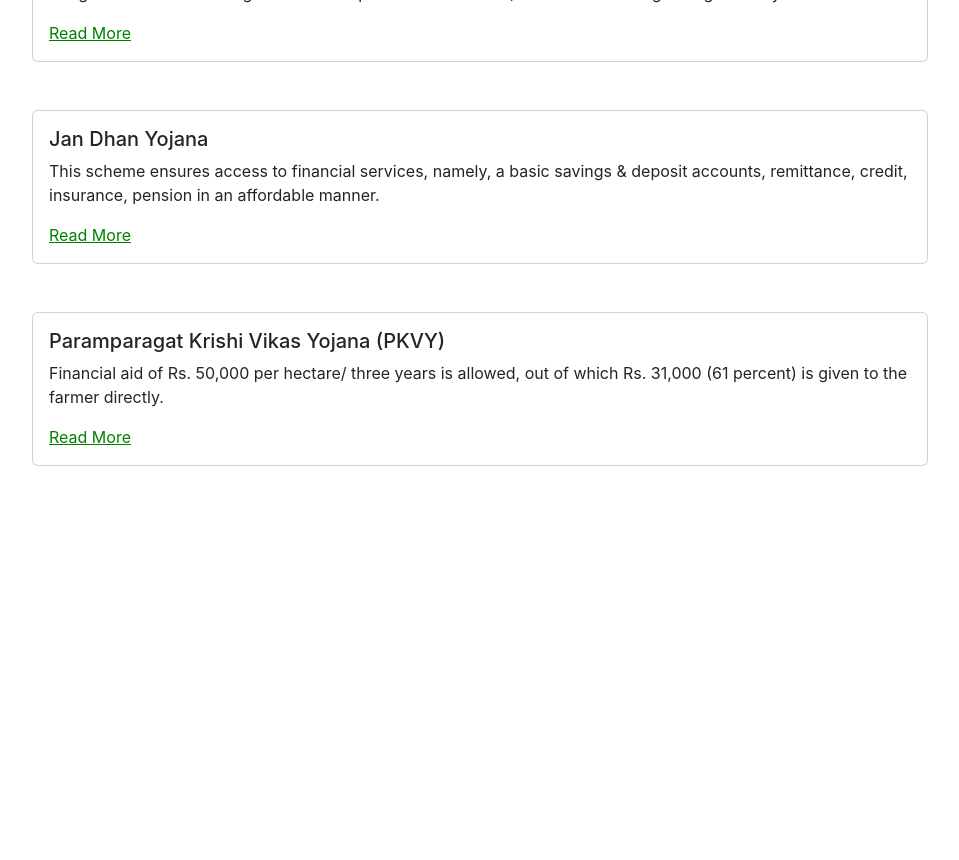
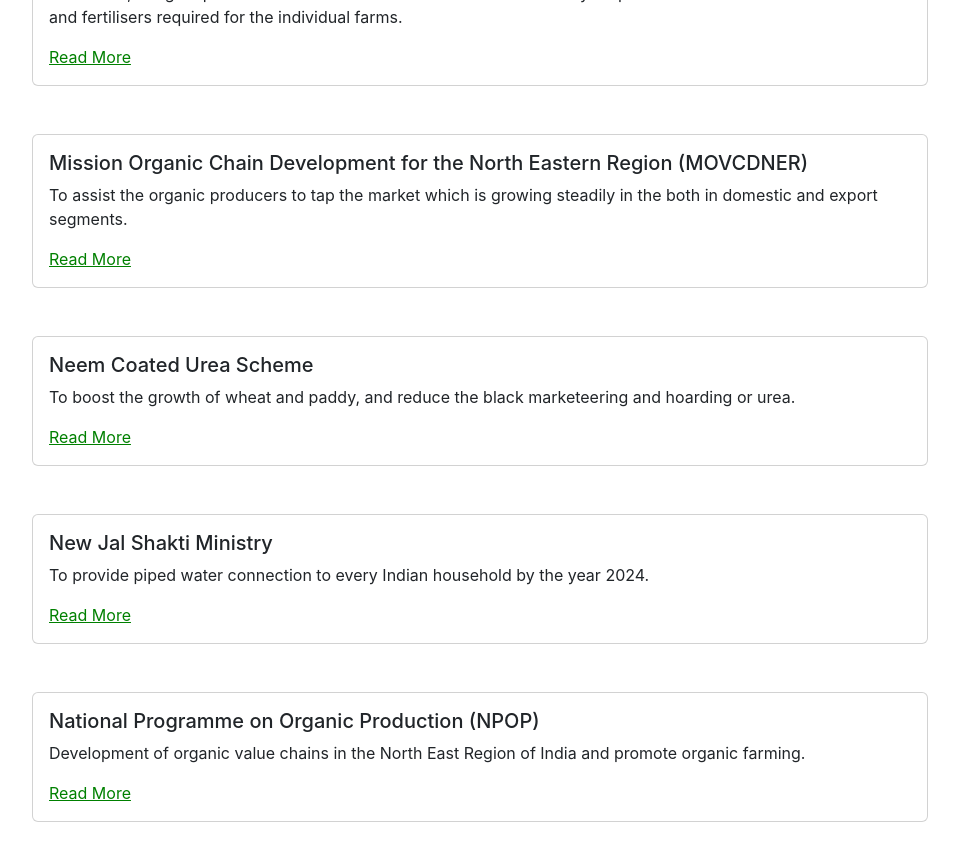
Before and after one commit to aniket7515/PROJECT-PLA-PAT, a React (Create React App) app: page /cropscheme in a window 1280 px wide. Shown: the part 420-1280 px from the top of the page, without its empty margins (160-1119 px from the left). Before the commit the page ends 934 px from the top, so only its background shows below. Built offline with nearby package versions, Linux system fonts and the light colour scheme.

Commit message:
Added Link

```diff
--- a/src/componenets/Navbar.jsx
+++ b/src/componenets/Navbar.jsx
@@ -1,4 +1,5 @@
 import React from 'react'
+import {Link} from 'react-router-dom'
 
 const Navbar = () => {
   return (
@@ -20,10 +21,10 @@
             Dropdown
           </a>
           <ul className="dropdown-menu" aria-labelledby="navbarDropdown">
-            <li><a className="dropdown-item" href="#">Insaurance Schemes</a></li>
-            <li><a className="dropdown-item" href="#">Financial Schemes</a></li>
+            <li><Link to="/insaurancescheme" className="dropdown-item" >Insaurance Schemes</Link></li>
+            <li><Link to="/financialcheme" className="dropdown-item" href="#">Financial Schemes</Link></li>
 
-            <li><a className="dropdown-item" href="#">Crop Field</a></li>
+            <li><Link to="/cropscheme" className="dropdown-item" href="#">Crop Field</Link></li>
           </ul>
         </li>
 
--- a/src/pages/CropFieldScheme.jsx
+++ b/src/pages/CropFieldScheme.jsx
@@ -14,16 +14,24 @@
 
         />
         <SchemeCard
-        title="Pradhan Mantri Kisan Maandhan Yojana(PMKMY)"
-        content="Marginalised farmers will get a minimum pension of Rs 3000 / month on attaining the age of 60 years."
+        title="Soil Health Card Scheme"
+        content="Under this, the govt plans to issue soil cards to farmers which will carry crop-wise recommendations of nutrients and fertilisers required for the individual farms."
         />
         <SchemeCard
-        title="Jan Dhan Yojana"
-        content="This scheme ensures access to financial services, namely, a basic savings & deposit accounts, remittance, credit, insurance, pension in an affordable manner."
+        title="Mission Organic Chain Development for the North Eastern Region (MOVCDNER)"
+        content="To assist the organic producers to tap the market which is growing steadily in the both in domestic and export segments."
         />
         <SchemeCard
-        title="Paramparagat Krishi Vikas Yojana (PKVY)"
-        content="Financial aid of Rs. 50,000 per hectare/ three years is allowed, out of which Rs. 31,000 (61 percent) is given to the farmer directly."
+        title="Neem Coated Urea Scheme"
+        content="To boost the growth of wheat and paddy, and reduce the black marketeering and hoarding or urea."
+        />
+        <SchemeCard
+        title="New Jal Shakti Ministry"
+        content="To provide piped water connection to every Indian household by the year 2024."
+        />
+        <SchemeCard
+        title="National Programme on Organic Production (NPOP)"
+        content="Development of organic value chains in the North East Region of India and promote organic farming."
         />
     </div>
   )
```
Also changed, not shown: src/componenets/Footer.jsx (added).
